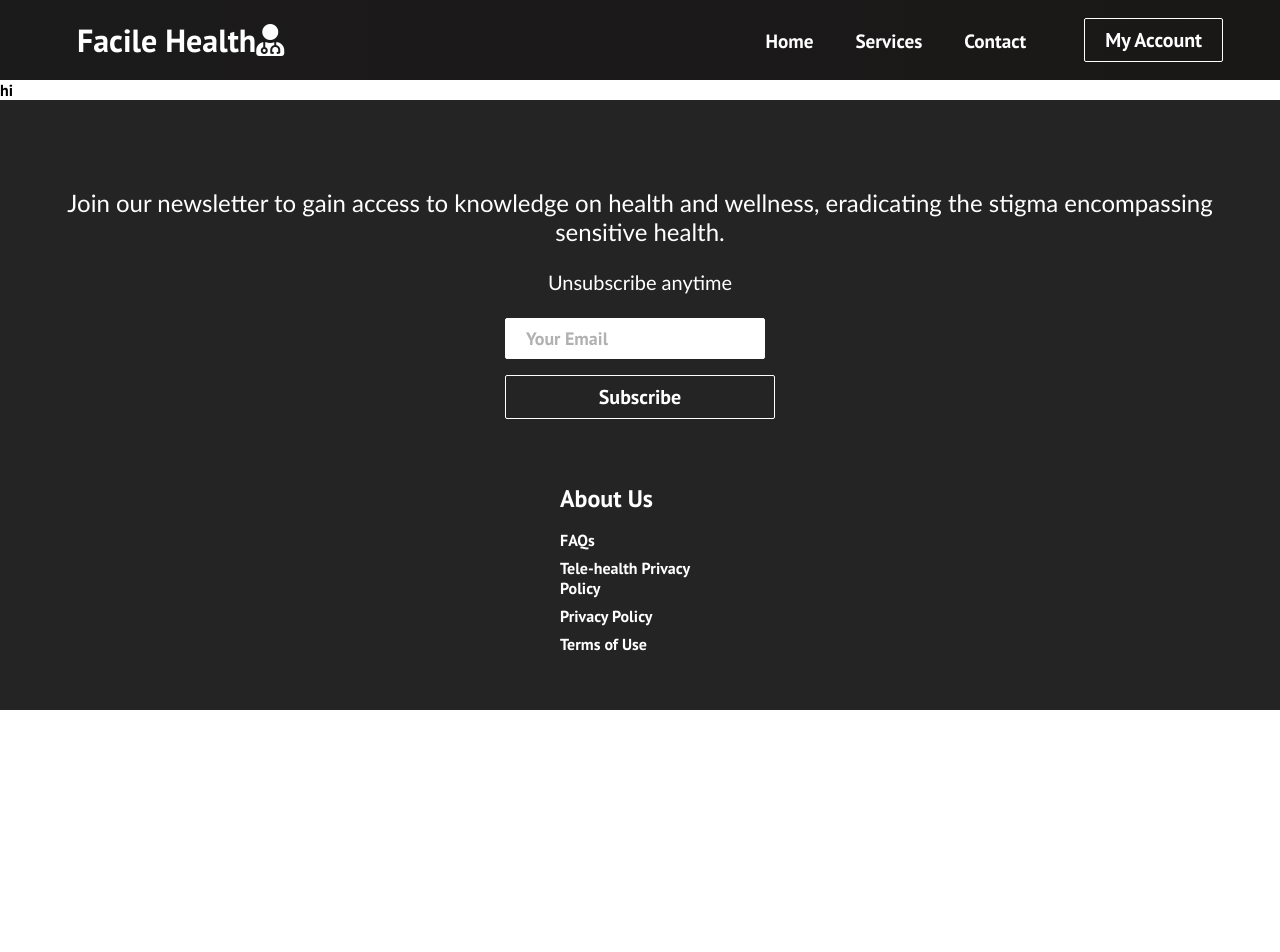
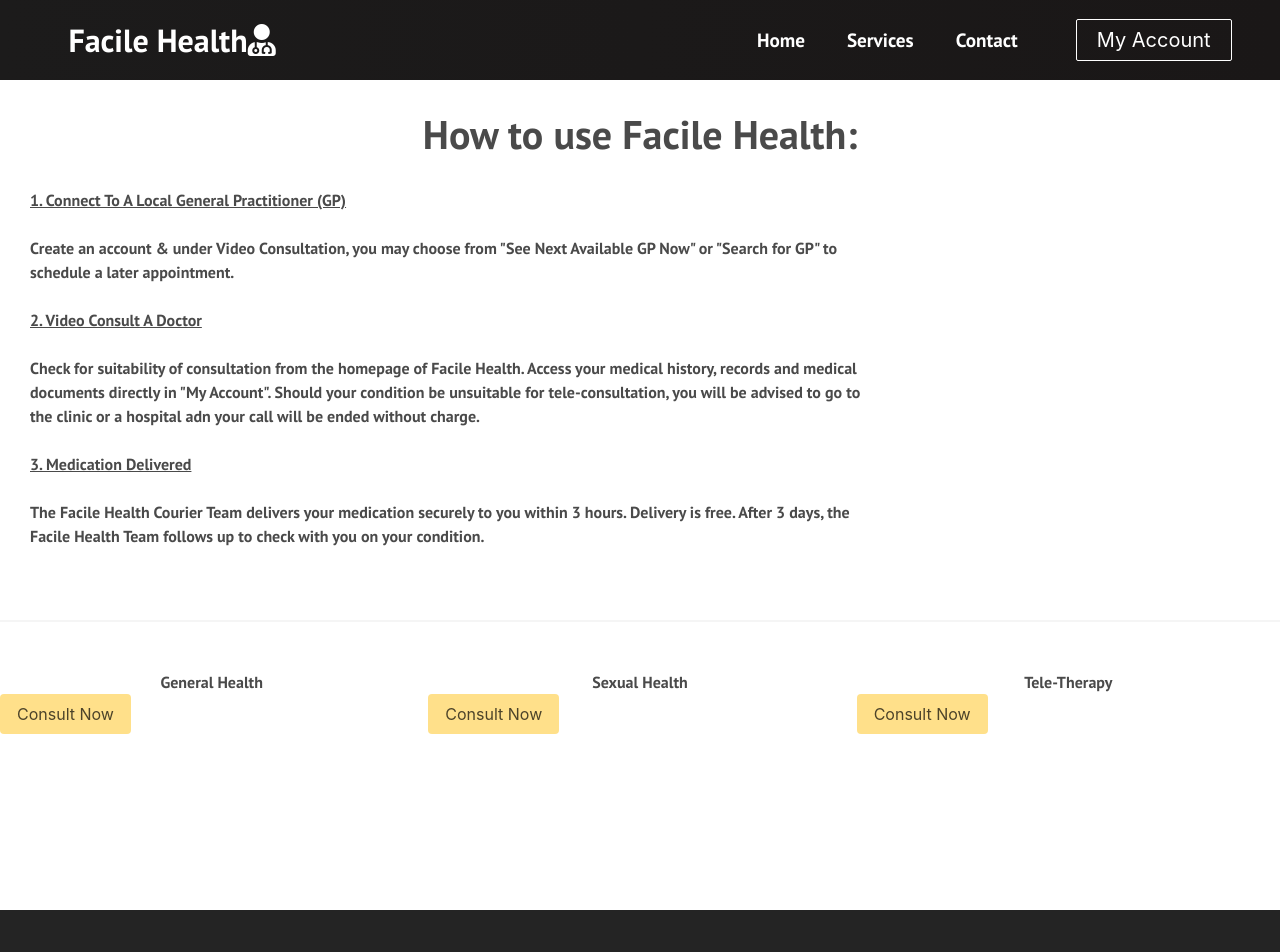
Before and after one commit to heeyane/facile-health, a React (Create React App) app in the folder facile-health-app/: page /services in a window 1280 px wide. Shown: the top 952 px of the page. Before the commit the page ends 800 px from the top, so only its background shows below. Built offline with nearby package versions, Linux system fonts and the light colour scheme.

Commit message:
incorporated bulma and added some changes to services js

```diff
--- a/facile-health-app/package.json
+++ b/facile-health-app/package.json
@@ -8,6 +8,7 @@
     "@testing-library/user-event": "^12.8.0",
     "axios": "^0.21.1",
     "bootstrap": "^4.6.0",
+    "bulma": "^0.9.2",
     "react": "^17.0.1",
     "react-bootstrap": "^1.5.1",
     "react-dom": "^17.0.1",
--- a/facile-health-app/src/Components/Services.css
+++ b/facile-health-app/src/Components/Services.css
@@ -1,4 +1,50 @@
-.Container{
-    /*display: flex;*/
-    flex-direction: column-reverse;
+.service-container{
+    column-count: 3;
+    column-gap: 5px;
+    height: 15rem;
 }
+
+.instruction-container{
+    column-count: 1;
+    /*background-color: #CCE0DA;*/
+    margin: 0 auto;
+
+
+}
+
+.general-health{
+    /*text-align: center;*/
+    /*background-color: #fdec96;*/
+
+}
+
+.sexual-health{
+    /*text-align: center;*/
+}
+
+.tele-therapy{
+    /*text-align: center;*/
+    /*background-color: #fdec96;*/
+}
+
+
+.step-title {
+    text-align: left;
+    margin-left: 30px;
+}
+
+.instruction-title{
+    font-size: 40px;
+}
+
+.step-instructions {
+    margin-left: 30px;
+    margin-right: 400px;
+}
+
+.button is-warning{
+    justify-content: center !important;
+    text-align: center !important;
+    display: flex!important;
+    justify-items:center !important;
+}
--- a/facile-health-app/src/Components/Services.js
+++ b/facile-health-app/src/Components/Services.js
@@ -1,11 +1,66 @@
 import React from 'react'
 import '../App.css'
 import './Services.css'
+import {Button} from "./Button";
+import { useHistory } from 'react-router-dom'
+
+
 
 export default function Services() {
+    const history = useHistory()
+    console.log(history)
     return (
         // <h1 className='services'>Services</h1>
-        <div>
-            hi
+        <div className='full-page'>
+
+            <div className='instruction-container'>
+            <br/>
+            <h1 className='instruction-title'>How to use Facile Health:</h1>
+            <br/>
+            <u><h2 className='step-title'>1. Connect To A Local General Practitioner (GP)</h2></u>
+            <br/>
+            <p className='step-instructions'>Create an account & under Video Consultation, you may choose from
+            "See Next Available GP Now" or "Search for GP" to schedule a later appointment.</p>
+            <br/>
+
+            <u><h2 className='step-title'>2. Video Consult A Doctor</h2></u>
+            <br/>
+            <p className='step-instructions'>Check for suitability of consultation from the homepage of Facile Health. Access your
+            medical history, records and medical documents directly in "My Account".
+            Should your condition be unsuitable for tele-consultation, you will be advised
+            to go to the clinic or a hospital adn your call will be ended without charge.</p>
+            <br/>
+
+            <u><h2 className='step-title'>3. Medication Delivered</h2></u>
+            <br/>
+            <p className='step-instructions'>The Facile Health Courier Team delivers your medication securely to you within 3 hours.
+            Delivery is free. After 3 days, the Facile Health Team follows up to check with you
+            on your condition.</p>
+
+                <br/>
+                <br/>
+
+                {/*adding horizontal line*/}
+                <hr/>
+
+            </div>
+
+            <br/>
+
+            <div className='service-container'>
+
+                <h1>General Health</h1>
+
+                <button onClick={() => history.push('/sign-up')} className="button is-warning">Consult Now</button>
+
+                <h2>Sexual Health</h2>
+
+                <button onClick={() => history.push('/sign-up')} className="button is-warning">Consult Now</button>
+
+                <h2>Tele-Therapy</h2>
+
+                <button onClick={() => history.push('/sign-up')} className="button is-warning">Consult Now</button>
+
+            </div>
         </div>
     )}
--- a/facile-health-app/src/index.js
+++ b/facile-health-app/src/index.js
@@ -3,6 +3,7 @@
 import './index.css';
 import App from './App';
 import reportWebVitals from './reportWebVitals';
+import 'bulma/css/bulma.css'
 
 ReactDOM.render(
 
```
Also changed, not shown: 1 other file (tests, documents, lock files or other folders).
